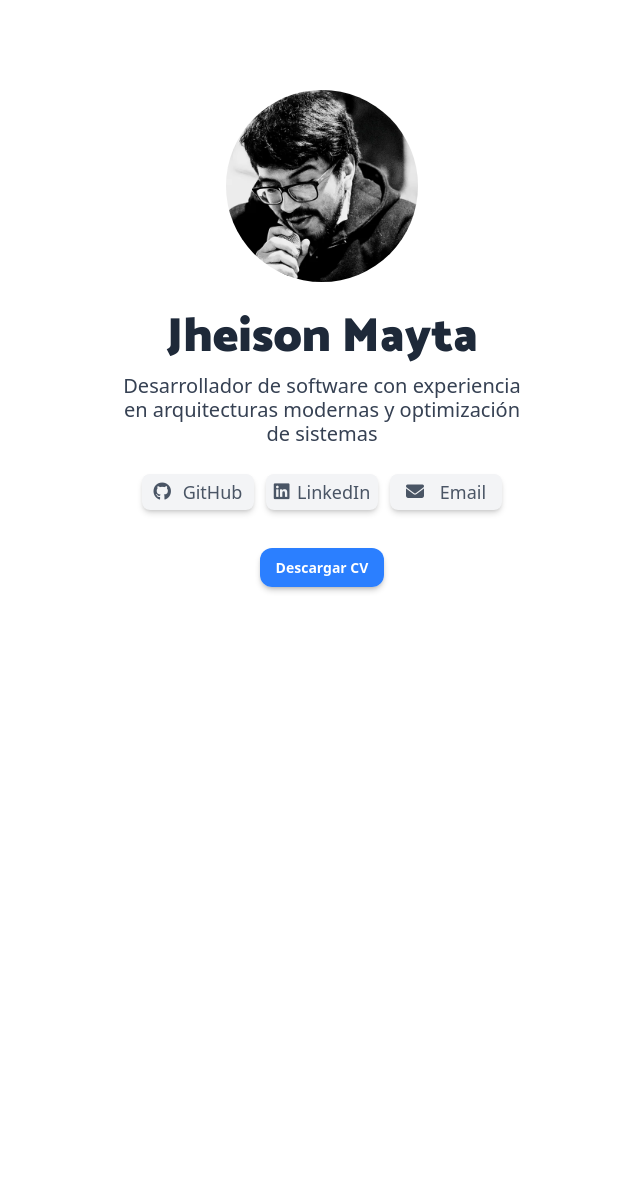
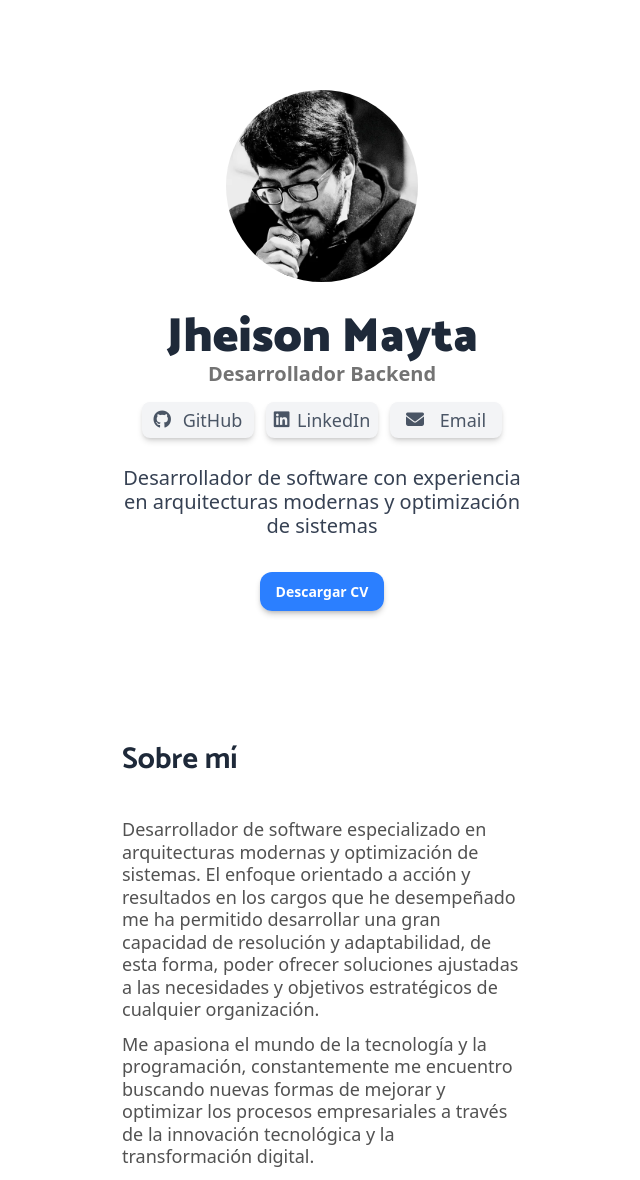
Before and after one commit to jmayta-dev/pykuntur, a Django app: page / in a window 1280 px wide. Shown: the whole page, without its empty margins (318-958 px from the left). Before the commit the page ends 592 px from the top, so only its background shows below. Run offline with Django 5.2, Linux system fonts and the light colour scheme; some libraries are stand-ins or nearby versions.

Commit message:
🚧 add `about me` section
add brief `about me` section information

TG-3 #done

```diff
--- a/config/settings/production.py
+++ b/config/settings/production.py
@@ -2,6 +2,8 @@
 
 from .base import *
 
+
+ALLOWED_HOSTS += ["localhost","jmayta.pythonanywhere.com",]
 
 DEBUG = False
 
--- a/pykuntur/resume/templates/resume/home.html
+++ b/pykuntur/resume/templates/resume/home.html
@@ -10,22 +10,52 @@
 {% block title %}Jheison Mayta | Backend Developer{% endblock title %}
 
 {% block hero %}
-<main x-data="main" class="min-w-xs max-w-md w-full m-auto text-gray-800">
-    <section id="hero" class="relative flex flex-col items-center mt-12 p-2.5 px-6">
-        <img class="rounded-full w-40 my-8 md:w-48" src="{% static 'images/profile.webp' %}" alt="jheison's profile image">
+<main class="min-w-xs max-w-md w-full m-auto px-6 text-gray-800">
+    <section id="hero" class="relative flex flex-col items-center mt-12 py-2.5">
+        <img class="rounded-full w-40 my-8 md:w-48" src="{% static 'images/profile.webp' %}"
+            alt="jheison's profile image">
         <h1 class="font-catamaran font-black text-center text-4xl md:text-5xl">Jheison Mayta</h1>
-        <p class="my-3 text-center text-lg/snug text-gray-700 md:text-xl/[1.2]">Desarrollador de software con experiencia en arquitecturas modernas y optimización de sistemas</p>
+        <p class="text-center font-semibold text-xl text-neutral-500 md:text-xl/[1.2]">Desarrollador Backend</p>
         <div class="m-4">
             <ul class="flex flex-row gap-3 text-xl md:text-lg">
-                <li><a target="_blank" href="https://github.com/jmayta-dev" class="inline-flex size-9 rounded-lg justify-center items-center text-gray-600 bg-gray-100 shadow-md/15 hover:shadow-lg/30 hover:bg-gray-300 transition-all duration-200 ease-in-out md:h-9 md:w-28 md:justify-evenly"><i class="fa-brands fa-github"></i><span class="hidden md:inline">GitHub</span></a></li>
-                <li><a target="_blank" href="https://www.linkedin.com/in/jmayta/" class="inline-flex size-9 rounded-lg justify-center items-center text-gray-600 bg-gray-100 shadow-md/15 hover:shadow-lg/30 hover:bg-gray-300 transition-all duration-200 ease-in-out md:h-9 md:w-28 md:justify-evenly"><i class="fa-brands fa-linkedin"></i><span class="hidden md:inline">LinkedIn</span></a></li>
-                <li><a href="mailto:jmayta.dev@gmail.com" class="inline-flex size-9 rounded-lg justify-center items-center text-gray-600 bg-gray-100 shadow-md/15 hover:shadow-lg/30 hover:bg-gray-300 transition-all duration-200 ease-in-out md:h-9 md:w-28 md:justify-evenly"><i class="fa-solid fa-envelope"></i><span class="hidden md:inline">Email</span></a></li>
+                <li><a target="_blank" href="https://github.com/jmayta-dev"
+                        class="inline-flex size-9 rounded-lg justify-center items-center text-gray-600 bg-gray-100 shadow-md/15 hover:shadow-lg/30 hover:bg-gray-300 transition-all duration-200 ease-in-out md:h-9 md:w-28 md:justify-evenly"><i
+                            class="fa-brands fa-github"></i><span class="hidden md:inline">GitHub</span></a></li>
+                <li><a target="_blank" href="https://www.linkedin.com/in/jmayta/"
+                        class="inline-flex size-9 rounded-lg justify-center items-center text-gray-600 bg-gray-100 shadow-md/15 hover:shadow-lg/30 hover:bg-gray-300 transition-all duration-200 ease-in-out md:h-9 md:w-28 md:justify-evenly"><i
+                            class="fa-brands fa-linkedin"></i><span class="hidden md:inline">LinkedIn</span></a></li>
+                <li>
+                    <a href="mailto:jmayta.dev@gmail.com"
+                        class="inline-flex size-9 rounded-lg justify-center items-center text-gray-600 bg-gray-100 shadow-md/15 hover:shadow-lg/30 hover:bg-gray-300 transition-all duration-200 ease-in-out md:h-9 md:w-28 md:justify-evenly">
+                        <i class="fa-solid fa-envelope"></i><span class="hidden md:inline">Email</span>
+                    </a>
+                </li>
             </ul>
         </div>
+        <p class="my-3 text-center text-lg/snug text-gray-700 md:text-xl/[1.2]">Desarrollador de software con
+            experiencia en arquitecturas modernas y optimización de sistemas</p>
         <div class="h-[1px] w-full"></div>
         <div class="mt-7">
-            <a target="_blank" href="https://drive.google.com/file/d/1P63kGfTwxrhSFm6S6E5PRK26sVMYamDF/view?usp=sharing" class="bg-blue-500 rounded-xl px-4 py-2.5 text-white mb-16 text-sm font-bold shadow-md/20 hover:shadow-xl/30 hover:bg-blue-400 transition-all duration-150 ease-in-out">Descargar CV</a>
+            <a target="_blank" href="https://drive.google.com/file/d/1P63kGfTwxrhSFm6S6E5PRK26sVMYamDF/view?usp=sharing"
+                class="bg-blue-500 rounded-xl px-4 py-2.5 text-white text-sm font-bold shadow-md/20 hover:shadow-xl/30 hover:bg-blue-400 transition-all duration-150 ease-in-out" download>
+                Descargar CV
+            </a>
         </div>
     </section>
+    <!-- about -->
+    <div id="about-me" class="h-[1px] w-full"></div>
+    <section class="mt-32">
+        <h2 class="font-catamaran font-bold text-3xl mb-10">Sobre mí</h2>
+        <article class="text-lg/tight text-neutral-600">
+            <p class="my-3">Desarrollador de software especializado en arquitecturas modernas y optimización de
+                sistemas. El enfoque orientado a acción y resultados en los cargos que he desempeñado me ha permitido
+                desarrollar una gran capacidad de resolución y adaptabilidad, de esta forma, poder ofrecer soluciones
+                ajustadas a las necesidades y objetivos estratégicos de cualquier organización.</p>
+            <p class="my-3">Me apasiona el mundo de la tecnología y la programación, constantemente me encuentro
+                buscando nuevas formas de mejorar y optimizar los procesos empresariales a través de la innovación
+                tecnológica y la transformación digital.</p>
+        </article>
+    </section>
+    <!-- /about -->
 </main>
 {% endblock hero %}
--- a/static/css/styles.css
+++ b/static/css/styles.css
@@ -7,7 +7,6 @@
       "Segoe UI Emoji", "Segoe UI Symbol", "Noto Color Emoji";
     --font-mono: ui-monospace, SFMono-Regular, Menlo, Monaco, Consolas, "Liberation Mono",
       "Courier New", monospace;
-    --color-blue-300: oklch(80.9% 0.105 251.813);
     --color-blue-400: oklch(70.7% 0.165 254.624);
     --color-blue-500: oklch(62.3% 0.214 259.815);
     --color-gray-100: oklch(96.7% 0.003 264.542);
@@ -16,6 +15,8 @@
     --color-gray-600: oklch(44.6% 0.03 256.802);
     --color-gray-700: oklch(37.3% 0.034 259.733);
     --color-gray-800: oklch(27.8% 0.033 256.848);
+    --color-neutral-500: oklch(55.6% 0 0);
+    --color-neutral-600: oklch(43.9% 0 0);
     --color-white: #fff;
     --spacing: 0.25rem;
     --container-xs: 20rem;
@@ -26,7 +27,6 @@
     --text-sm: 0.875rem;
     --text-sm--line-height: calc(1.25 / 0.875);
     --text-base: 1rem;
-    --text-base--line-height: calc(1.5 / 1);
     --text-lg: 1.125rem;
     --text-lg--line-height: calc(1.75 / 1.125);
     --text-xl: 1.25rem;
@@ -44,6 +44,7 @@
     --font-weight-bold: 700;
     --font-weight-extrabold: 800;
     --font-weight-black: 900;
+    --leading-tight: 1.25;
     --leading-snug: 1.375;
     --leading-relaxed: 1.625;
     --radius-md: 0.375rem;
@@ -55,6 +56,7 @@
     --default-font-family: var(--font-sans);
     --default-mono-font-family: var(--font-mono);
     --font-catamaran: 'Catamaran', sans-serif;
+    --font-open: 'Open Sans', sans-serif;
   }
 }
 @layer base {
@@ -278,6 +268,9 @@
   .mt-12 {
     margin-top: calc(var(--spacing) * 12);
   }
+  .mt-32 {
+    margin-top: calc(var(--spacing) * 32);
+  }
   .mr-1 {
     margin-right: calc(var(--spacing) * 1);
   }
@@ -293,17 +286,14 @@
   .mb-8 {
     margin-bottom: calc(var(--spacing) * 8);
   }
-  .mb-16 {
-    margin-bottom: calc(var(--spacing) * 16);
+  .mb-10 {
+    margin-bottom: calc(var(--spacing) * 10);
   }
   .ml-4 {
     margin-left: calc(var(--spacing) * 4);
   }
   .box-border {
     box-sizing: border-box;
-  }
-  .block {
-    display: block;
   }
   .flex {
     display: flex;
@@ -495,12 +464,6 @@
   .p-1 {
     padding: calc(var(--spacing) * 1);
   }
-  .p-2 {
-    padding: calc(var(--spacing) * 2);
-  }
-  .p-2\.5 {
-    padding: calc(var(--spacing) * 2.5);
-  }
   .p-4 {
     padding: calc(var(--spacing) * 4);
   }
@@ -594,6 +553,10 @@
   .text-lg\/snug {
     font-size: var(--text-lg);
     line-height: var(--leading-snug);
+  }
+  .text-lg\/tight {
+    font-size: var(--text-lg);
+    line-height: var(--leading-tight);
   }
   .text-sm {
     font-size: var(--text-sm);
@@ -638,11 +598,14 @@
   .text-gray-800 {
     color: var(--color-gray-800);
   }
+  .text-neutral-500 {
+    color: var(--color-neutral-500);
+  }
+  .text-neutral-600 {
+    color: var(--color-neutral-600);
+  }
   .text-white {
     color: var(--color-white);
-  }
-  .underline {
-    text-decoration-line: underline;
   }
   .opacity-0 {
     opacity: 0%;
@@ -1105,11 +973,6 @@
   inherits: false;
   initial-value: 0 0 #0000;
 }
-@property --tw-outline-style {
-  syntax: "*";
-  inherits: false;
-  initial-value: solid;
-}
 @property --tw-duration {
   syntax: "*";
   inherits: false;
@@ -1137,7 +1000,6 @@
       --tw-ring-offset-width: 0px;
       --tw-ring-offset-color: #fff;
       --tw-ring-offset-shadow: 0 0 #0000;
-      --tw-outline-style: solid;
       --tw-duration: initial;
       --tw-ease: initial;
     }
```
Also changed, not shown: other parts of static/css/styles.css (+3 -138 lines).
